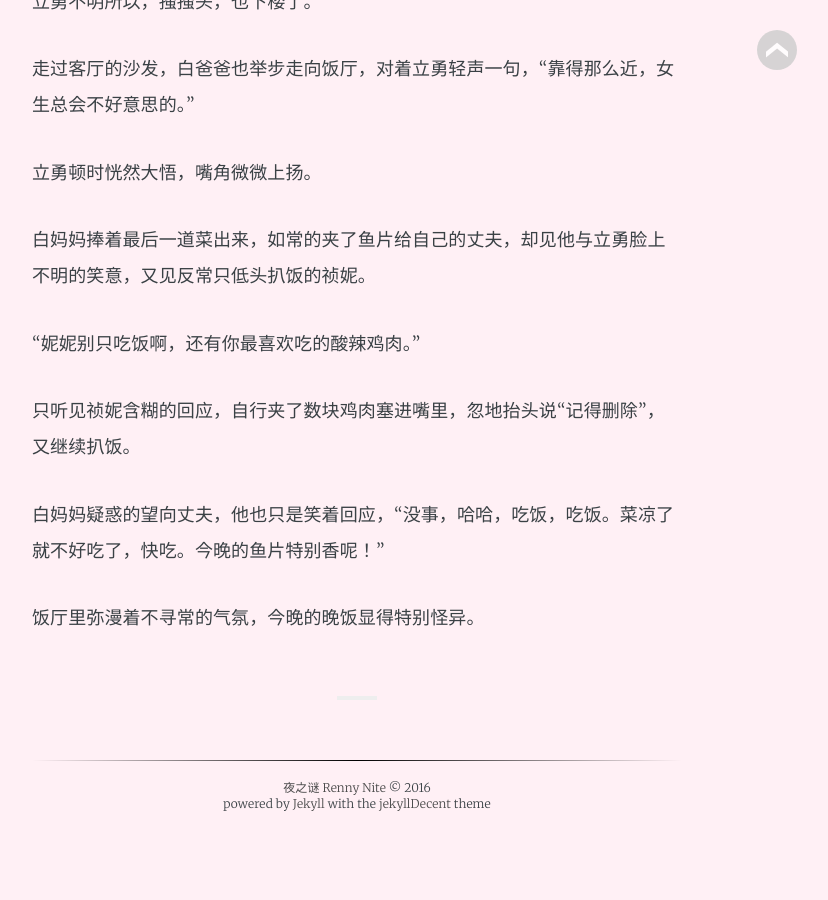
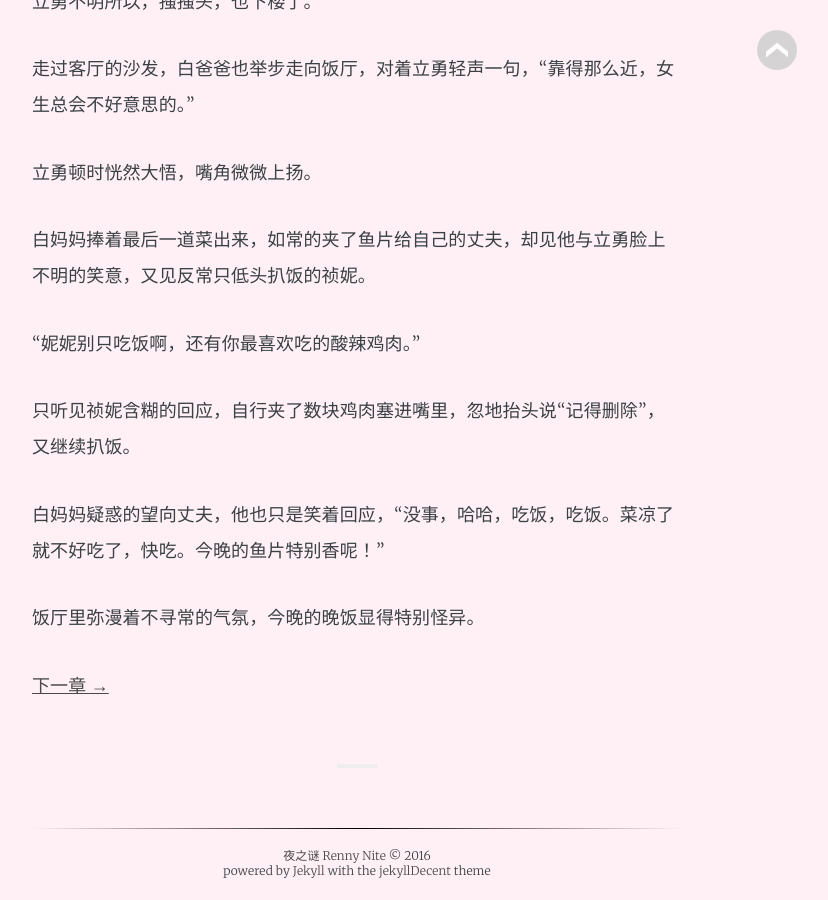
Before and after one commit to RennyNite0924/RennyNite0924.github.io, a Jekyll site: the page built from _posts/2014-05-06-the-sins-of-love-02.md, in a window 1280 px wide and 900 px high, scrolled down 1821 px. Shown: the whole window, without its empty margins (283-1111 px from the left). Built offline with Jekyll 4.4.1, drawn with Linux system fonts in a browser that asks for light colours; nearby versions of some CDN libraries; some web fonts are replaced; before the commit the page ends 2654 px from its top, so only the background shows below that.

Commit message:
Creating link to next chapter (02 to 03)

```diff
--- a/_posts/2014-05-06-the-sins-of-love-02.md
+++ b/_posts/2014-05-06-the-sins-of-love-02.md
@@ -47,3 +47,5 @@
 白妈妈疑惑的望向丈夫，他也只是笑着回应，“没事，哈哈，吃饭，吃饭。菜凉了就不好吃了，快吃。今晚的鱼片特别香呢！”
 
 饭厅里弥漫着不寻常的气氛，今晚的晚饭显得特别怪异。
+
+[下一章 →](/novels/2014/05/07/the-sins-of-love-03.html)
```
